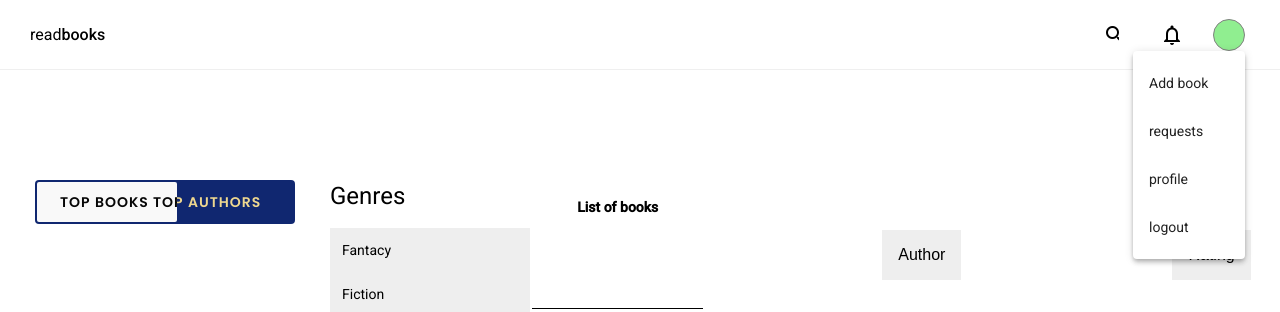
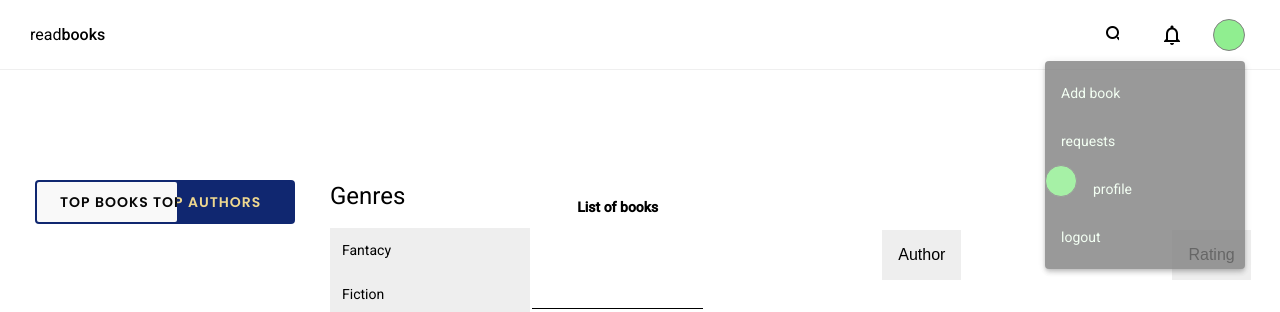
Before and after one commit to NikitaT1/bookSharing, an Angular app: page / in a window 1280 px wide. Both pictures are taken after a click on the element 1229 px from the left and 34 px from the top of the page. Shown: the top 312 px of the page. Built offline with nearby package versions, Linux system fonts and the light colour scheme.

Commit message:
INT-2.Header.User-menu styling

```diff
--- a/src/app/core/components/header/header.component.html
+++ b/src/app/core/components/header/header.component.html
@@ -1,7 +1,6 @@
 <div class="header">
   <div class="header-title">read<span>books</span></div>
   <div class="header-content">
-
     <app-search></app-search>
 
     <div class="notification">
@@ -11,23 +10,23 @@
         [matBadgeHidden]="!notifications"
         matBadgeSize="small"
         class="bell-icon"
-      >notifications_none</mat-icon>
+        >notifications_none</mat-icon
+      >
     </div>
 
     <div class="user-menu-container">
-      <button
-        mat-button
-        [matMenuTriggerFor]="menu"
-        class="user-menu"
-      ></button>
+      <button mat-button [matMenuTriggerFor]="menu" class="user-menu"></button>
     </div>
 
-    <mat-menu #menu="matMenu">
-      <button mat-menu-item>Add book</button>
-      <button mat-menu-item>requests</button>
-      <button mat-menu-item>profile</button>
-      <button mat-menu-item>logout</button>
+    <mat-menu #menu="matMenu" backdropClass="customize">
+      <button mat-menu-item class="userButton">Add book</button>
+      <button mat-menu-item class="userButton">requests</button>
+      <div class="profileMenu">
+        <button mat-button class="user-avatar"></button>
+        <button mat-menu-item class="userButton">profile</button>
+      </div>
+
+      <button mat-menu-item class="userButton">logout</button>
     </mat-menu>
-
   </div>
 </div>
--- a/src/app/core/components/header/header.component.scss
+++ b/src/app/core/components/header/header.component.scss
@@ -44,3 +44,30 @@
   padding: 15px;
   cursor: pointer;
 }
+
+.user-avatar {
+
+  height: 20px;
+  background-color: lightgreen;
+  border-radius: 50%;
+  border: 1px solid grey;
+  padding: 15px;
+
+}
+
+.profileMenu{
+  display: flex;
+
+}
+
+.customize+* .mat-menu-panel {
+  margin-top: 10px;
+  background-color: grey;
+  color: blue;
+  width: 200px;
+  opacity: 0.8;
+}
+
+.userButton {
+  color:honeydew
+}
--- a/src/app/core/components/header/header.component.ts
+++ b/src/app/core/components/header/header.component.ts
@@ -1,9 +1,10 @@
-import { Component } from '@angular/core';
+import { Component, ViewEncapsulation } from '@angular/core';
 
 @Component({
   selector: 'app-header',
   templateUrl: './header.component.html',
   styleUrls: ['./header.component.scss'],
+  encapsulation: ViewEncapsulation.None
 })
 export class HeaderComponent {
   notifications = 0;
```
